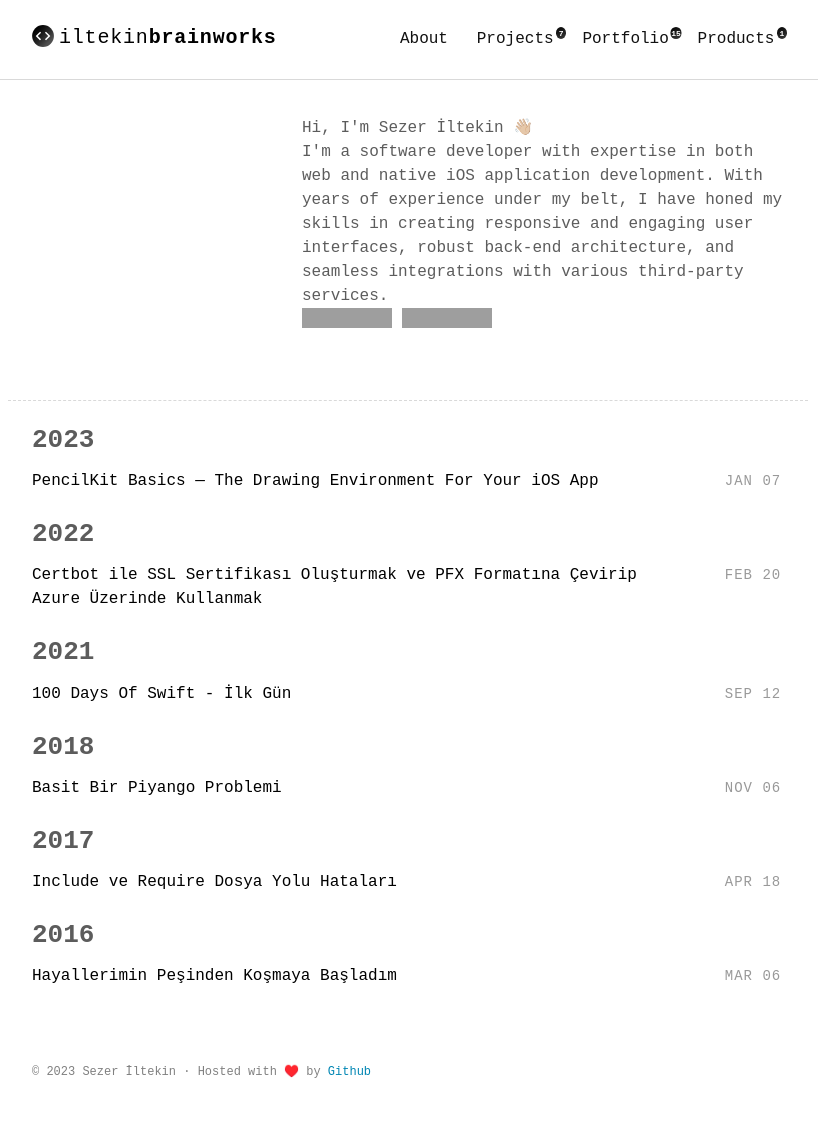
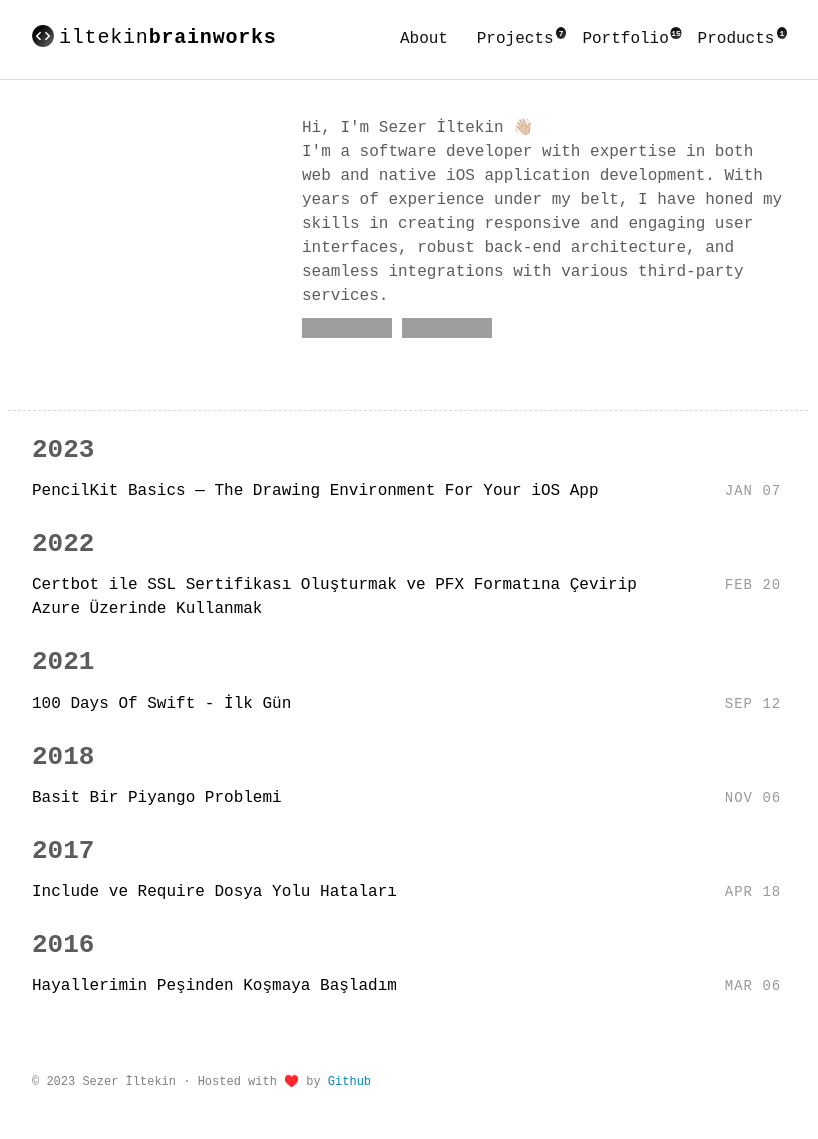
Before and after one commit to iltekin/iltekin.github.io, a Jekyll site: the page built from index.html, in a window 1280 px wide. Shown: the whole page, without its empty margins (232-1050 px from the left). Built offline with Jekyll 4.4.1, drawn with Linux system fonts in a browser that asks for light colours; some web fonts are replaced; comment, search, counter and statistics services are not loaded; grey boxes are pictures that could not be loaded.

Commit message:
new project

```diff
--- a/_includes/intro.html
+++ b/_includes/intro.html
@@ -24,7 +24,7 @@
       <p style="
     margin-bottom: 0;
 "> Hi, I'm Sezer İltekin 👋🏼 <br>I'm a software developer with expertise in both web and native iOS application development. With years of experience under my belt, I have honed my skills in creating responsive and engaging user interfaces, robust back-end architecture, and seamless integrations with various third-party services.
-        <div>
+        <div style="margin-top:10px">
           <a href="https://github.com/iltekin" target="_blank"><img alt="GitHub followers" src="https://img.shields.io/github/followers/iltekin?style=social"></a>
           <a href="https://twitter.com/sezeriltekin" target="_blank"><img alt="Twitter Follow" src="https://img.shields.io/twitter/follow/sezeriltekin?style=social"></a>
         </div>
```
